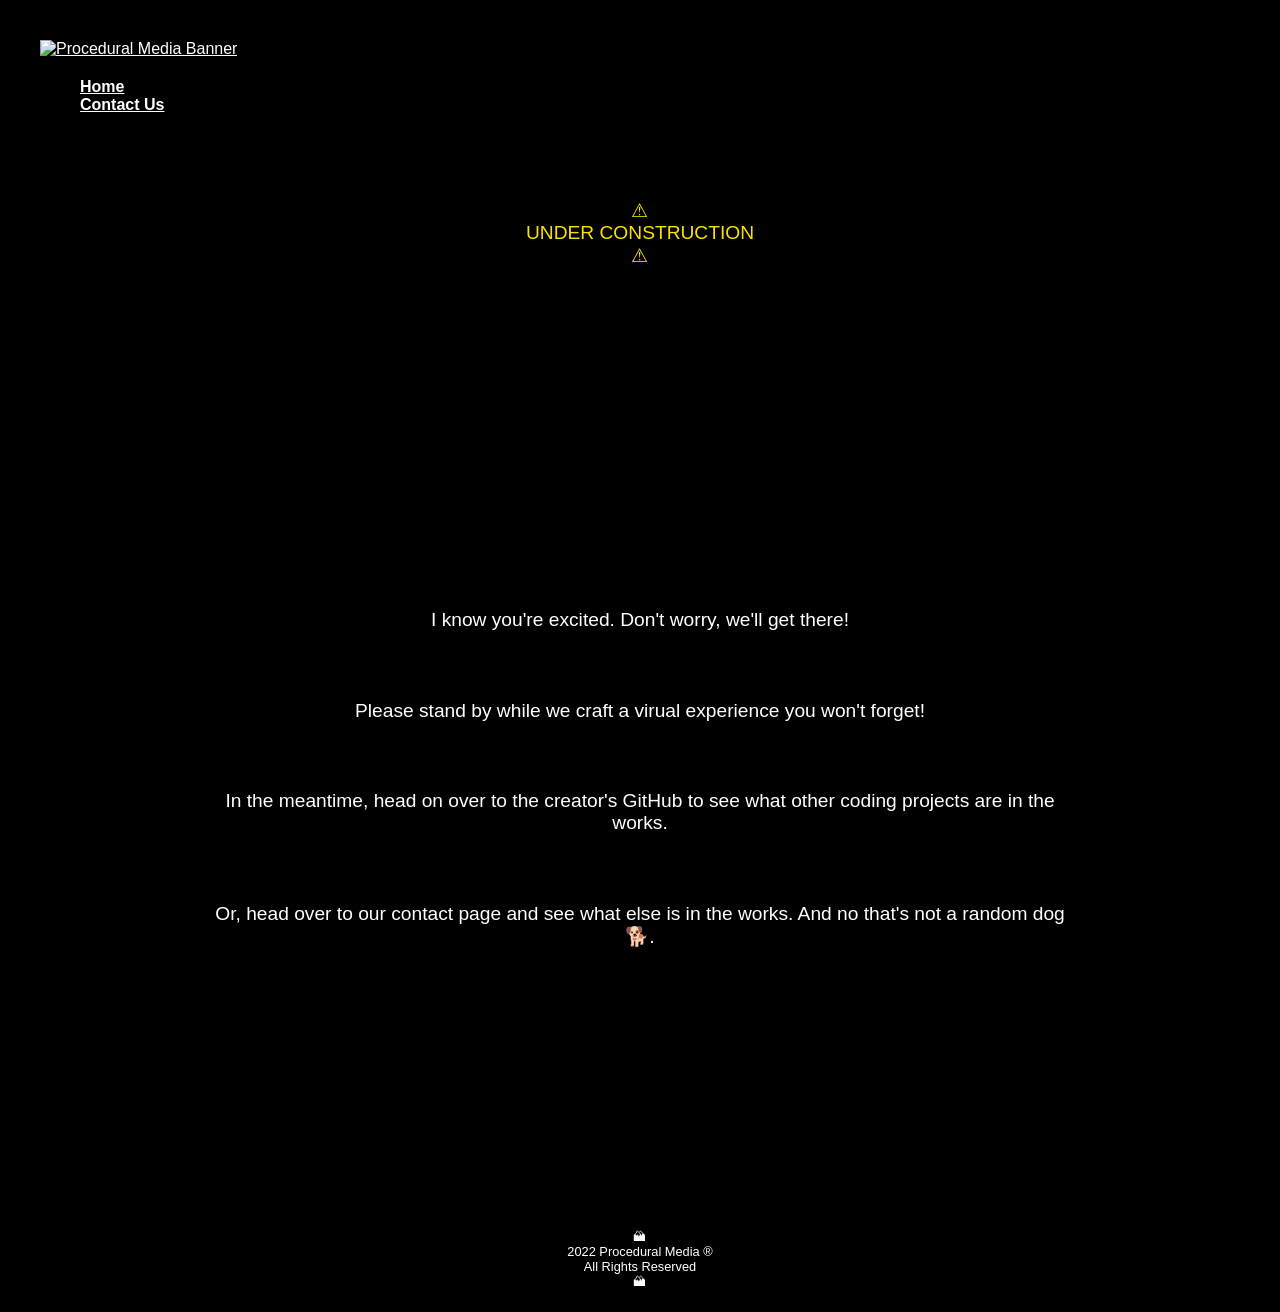
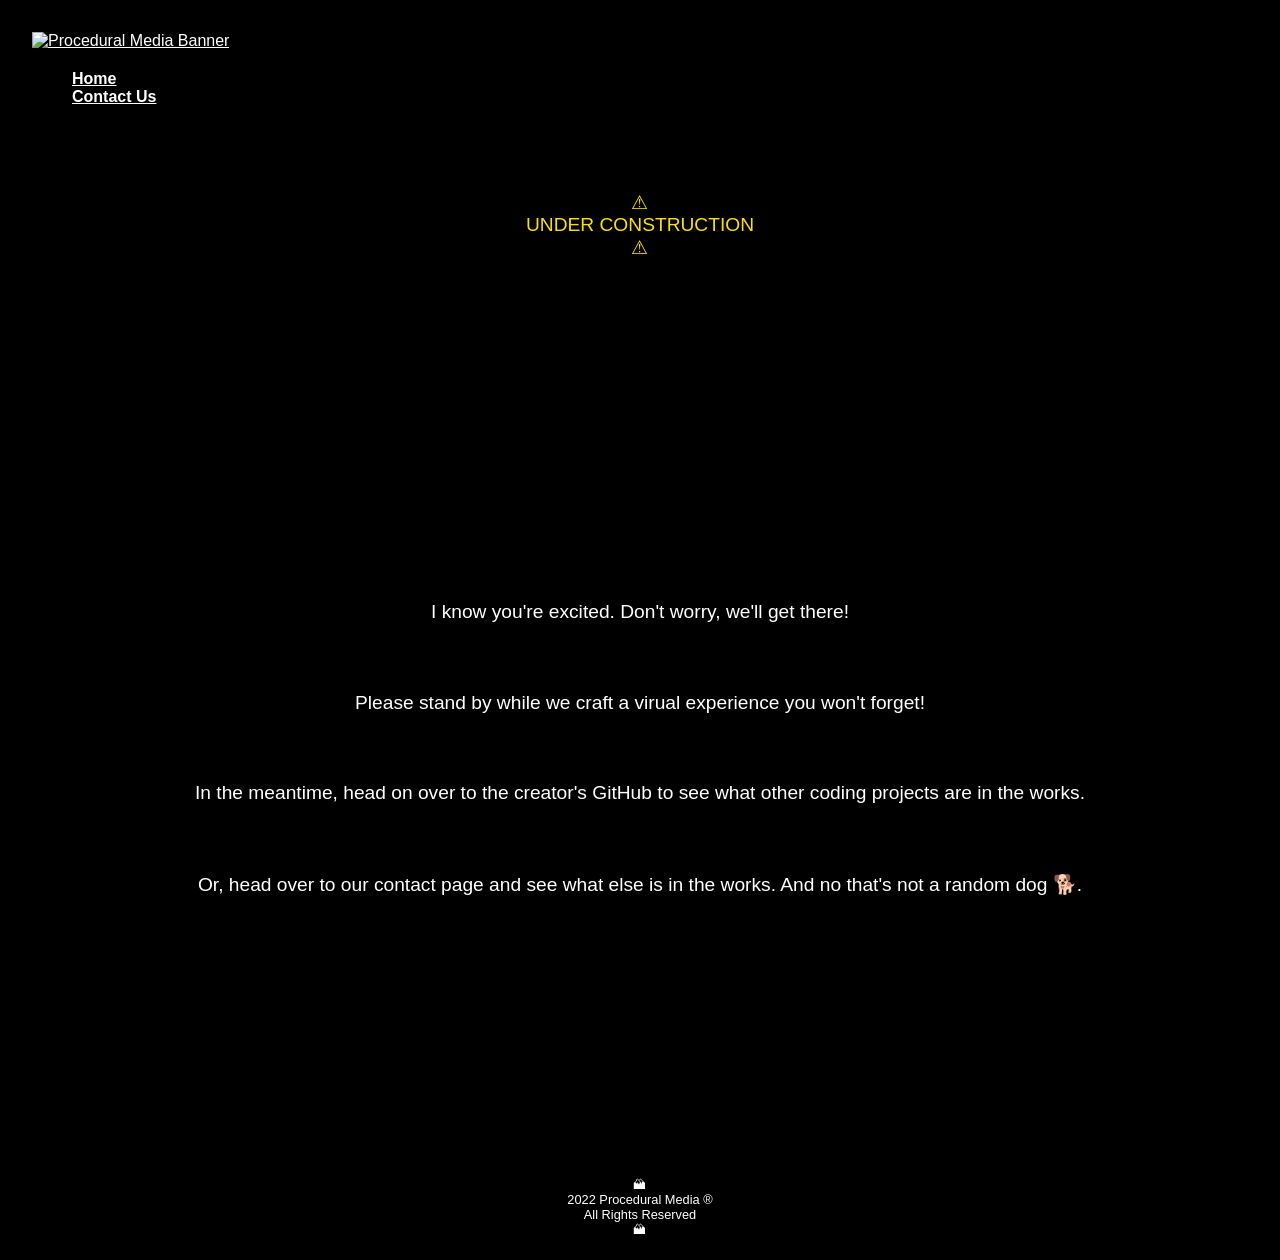

PMv2.0.3.2.5

--- a/pages/home/[user]/pm_base.css
+++ b/pages/home/[user]/pm_base.css
@@ -9,6 +9,7 @@ html * {
 	color: white;
 }
 body {
+	margin: 0;
 	position: relative;
 }
 header {
